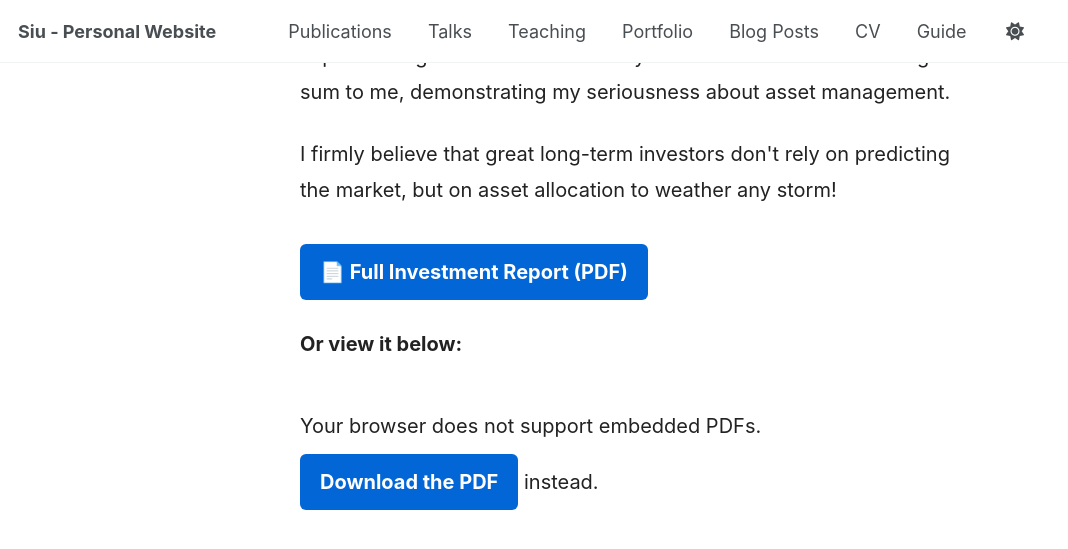
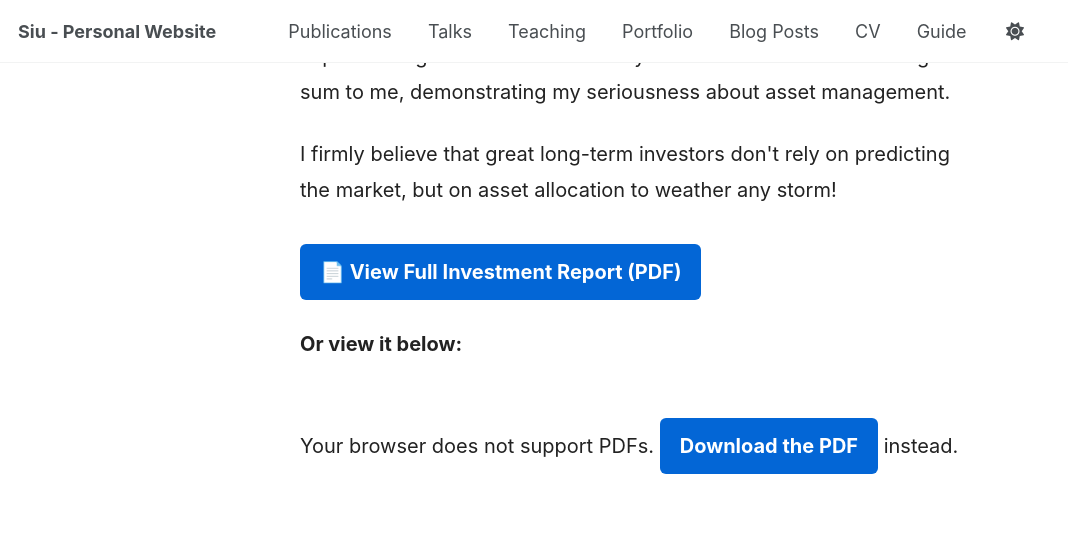
Before and after one commit to siiiiiiiiiii/siiiiiiiii.github.io, a Jekyll site: the page built from index.md, in a window 1280 px wide and 900 px high, scrolled down 1069 px. Shown: the top 549 px of the window, without its empty margins (0-1068 px from the left). Built offline with Jekyll 4.4.1, drawn with Linux system fonts in a browser that asks for light colours.

Commit message:
Update index.md

```diff
--- a/index.md
+++ b/index.md
@@ -84,19 +84,20 @@ layout: default
       but on asset allocation to weather any storm!
     </p>
 
-    <!-- PDF 按鈕 -->
+    <!-- PDF 下載按鈕 -->
     <p>
-      <a class="pdf-button" href="/Report_Investment.pdf" target="_blank">
-        📄 Full Investment Report (PDF)
+      <a class="pdf-button" href="/assets/Report_Investment.pdf" target="_blank">
+        📄 View Full Investment Report (PDF)
       </a>
     </p>
 
-    <!-- PDF 嵌入 -->
+    <!-- PDF 內嵌顯示 -->
     <p><strong>Or view it below:</strong></p>
-    <object data="/Report_Investment.pdf" type="application/pdf" width="100%" height="800px">
-      <p>Your browser does not support embedded PDFs.
-         <a href="/Report_Investment.pdf" class="pdf-button">Download the PDF</a> instead.</p>
+    <object data="/assets/Report_Investment.pdf" type="application/pdf" width="100%" height="800px">
+      <p>Your browser does not support PDFs.
+         <a href="/assets/Report_Investment.pdf" class="pdf-button">Download the PDF</a> instead.</p>
     </object>
+
   </div>
 
 </div>
```
